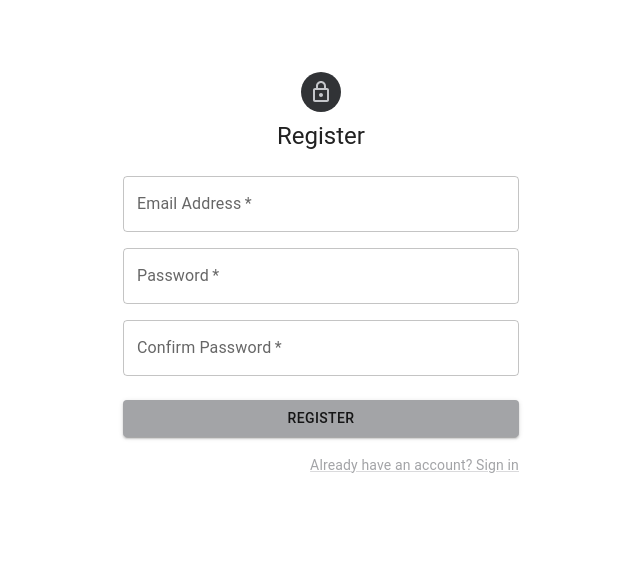
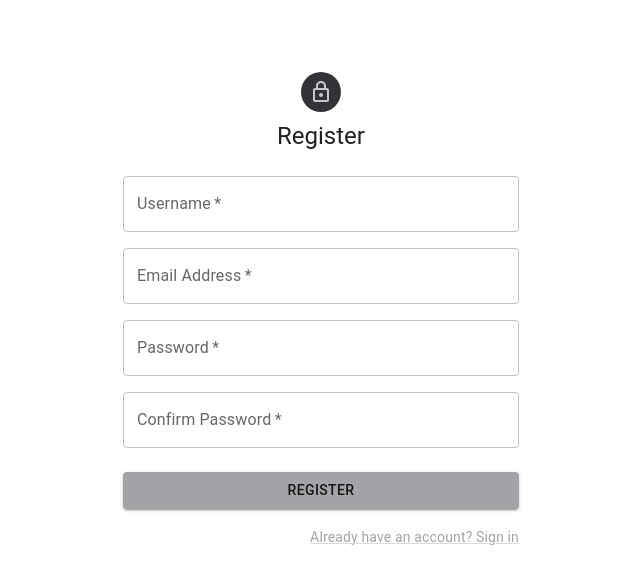
Before and after one commit to veldos/Malefic-ProductManagement, a React (Create React App) app in the folder frontend/: page /register in a window 1280 px wide. Shown: the top 584 px of the page, without its empty margins (319-959 px from the left). Built offline with nearby package versions, Linux system fonts and the light colour scheme.

Commit message:
Update Register.tsx

```diff
--- a/frontend/src/pages/Register.tsx
+++ b/frontend/src/pages/Register.tsx
@@ -15,14 +15,15 @@ import { createTheme, ThemeProvider } from '@mui/material/styles';
 import axios from 'axios';
 
 const defaultTheme = createTheme({
-  palette:{
-    primary:{
+  palette: {
+    primary: {
       main: '#a3a4a7',
     }
   }
 });
 
 const Register: React.FC = () => {
+  const [username, setUsername] = React.useState('');
   const [email, setEmail] = React.useState('');
   const [password, setPassword] = React.useState('');
   const [confirmPassword, setConfirmPassword] = React.useState('');
@@ -36,7 +37,7 @@ const Register: React.FC = () => {
       return;
     }
     try {
-      const response = await axiosInstance.post('/auth/signup', { email, password });
+      const response = await axiosInstance.post('/auth/signup', { username, email, password });
       console.log({ response });
       localStorage.setItem('token', response.data.token);
       navigate('/products'); // Redirect to login page after successful registration
@@ -72,6 +73,18 @@ const Register: React.FC = () => {
           </Typography>
           <Box component="form" noValidate onSubmit={handleRegister} sx={{ mt: 3 }}>
             <Grid container spacing={2}>
+              <Grid item xs={12}>
+                <TextField
+                  required
+                  fullWidth
+                  id="username"
+                  label="Username"
+                  name="username"
+                  autoComplete="username"
+                  value={username}
+                  onChange={(e) => setUsername(e.target.value)}
+                />
+              </Grid>
               <Grid item xs={12}>
                 <TextField
                   required
```
